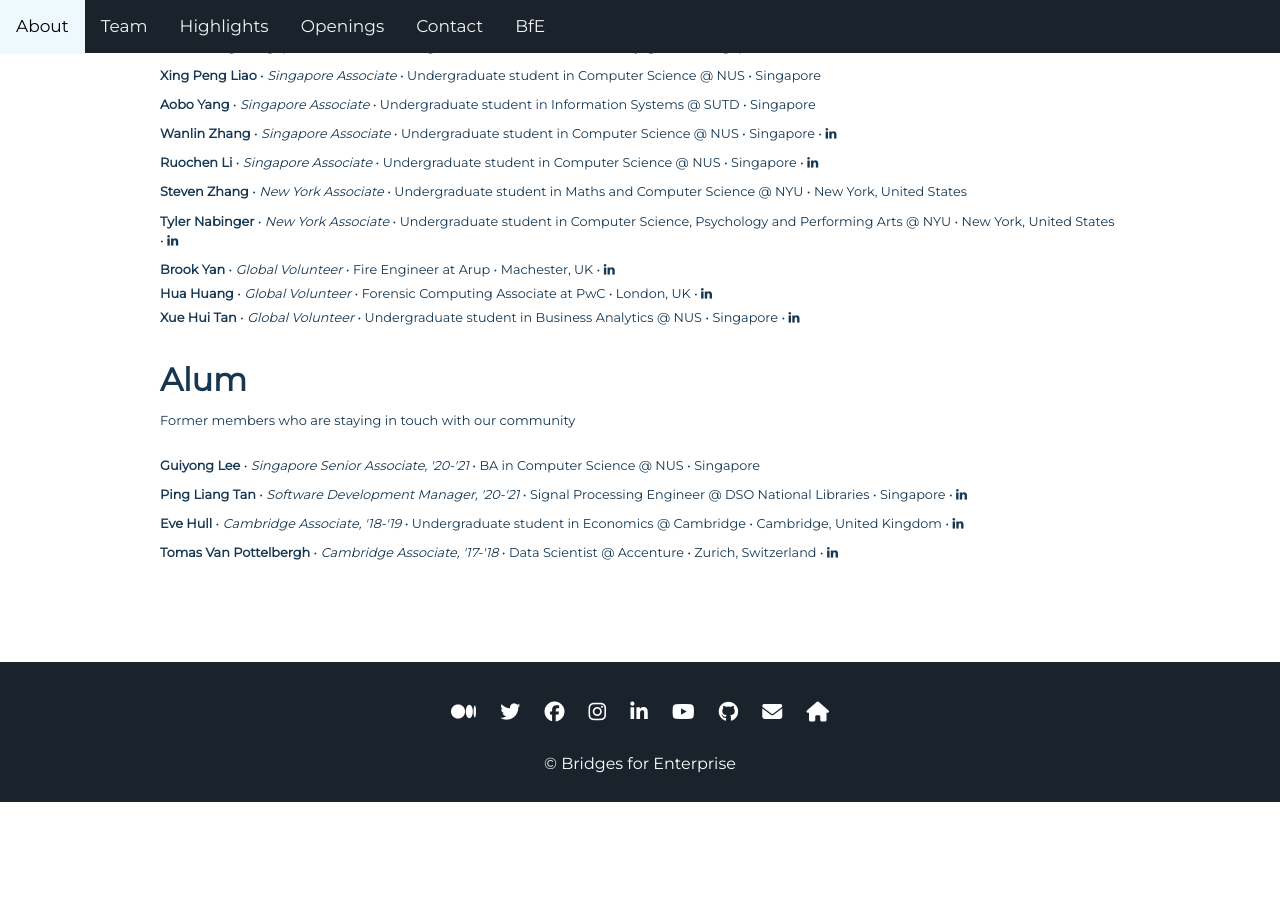
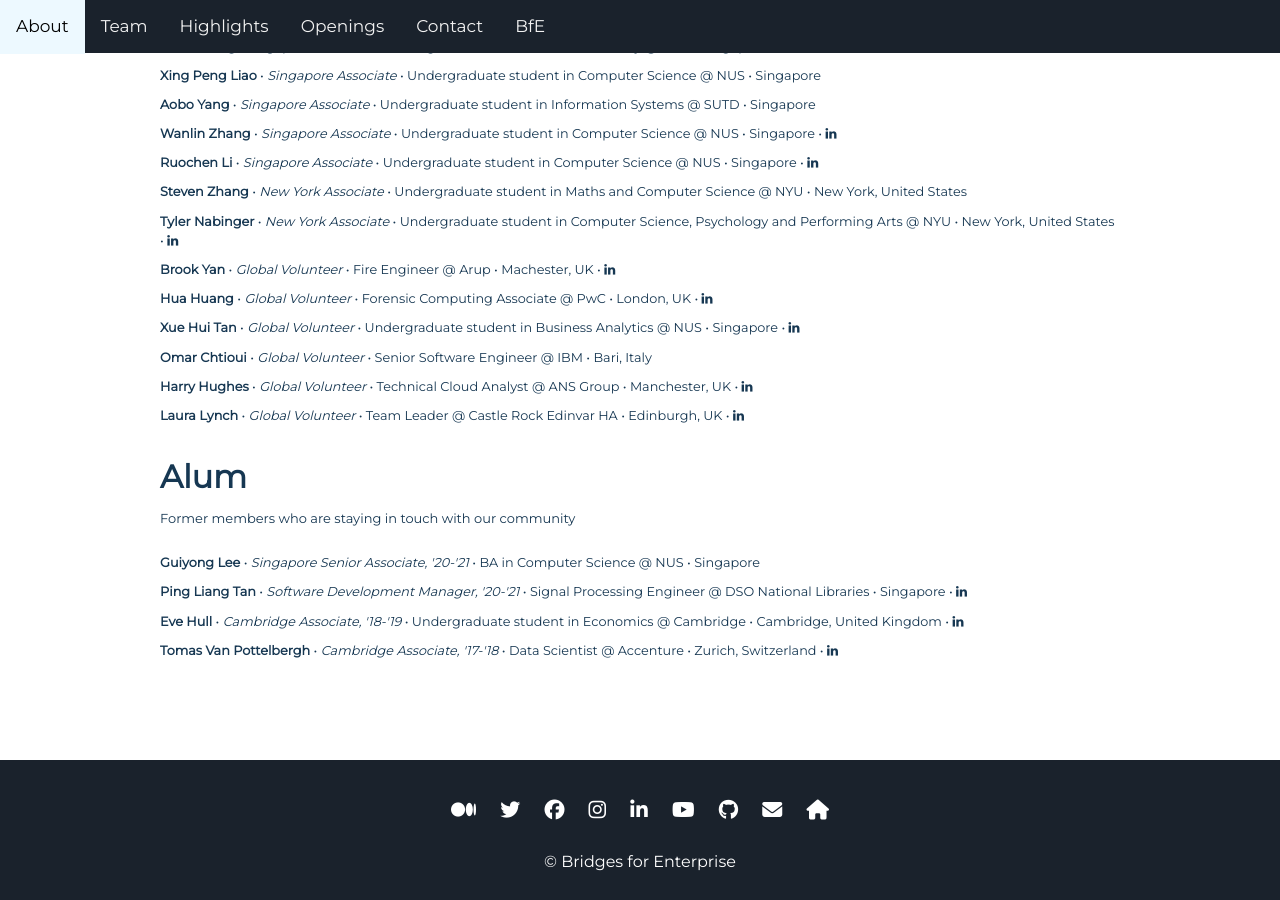
Before and after one commit to BfE-Technology/BfE-Technology.github.io, a Jekyll site: the page built from team.md, in a window 1280 px wide and 900 px high, scrolled down 5813 px. Built offline with Jekyll 4.4.1, drawn with Linux system fonts in a browser that asks for light colours; nearby versions of some CDN libraries; before the commit the page ends 6615 px from its top, so only the background shows below that.

Commit message:
Update team.md

```diff
--- a/team.md
+++ b/team.md
@@ -469,11 +469,22 @@ layout: subpage
   <strong>Tyler Nabinger</strong> • <em>New York Associate</em> • Undergraduate student in Computer Science, Psychology and Performing Arts @ NYU • New York, United States • <a href="https://www.linkedin.com/in/tyler-nabinger-3955aa162/" target="_blank"><i class="fa fa-linkedin-in"></i></a>
 </div>
 <div class="team-text-only">
-  <strong>Brook Yan</strong> • <em>Global Volunteer</em> • Fire Engineer at Arup • Machester, UK • <a href="https://www.linkedin.com/in/brook-yan-0b0298a0/" target="_blank"><i class="fa fa-linkedin-in"></i></a>
+  <strong>Brook Yan</strong> • <em>Global Volunteer</em> • Fire Engineer @ Arup • Machester, UK • <a href="https://www.linkedin.com/in/brook-yan-0b0298a0/" target="_blank"><i class="fa fa-linkedin-in"></i></a>
+</div>
 <div class="team-text-only">
-  <strong>Hua Huang</strong> • <em>Global Volunteer</em> • Forensic Computing Associate at PwC • London, UK • <a href="https://www.linkedin.com/in/hua-huang-27188011b/" target="_blank"><i class="fa fa-linkedin-in"></i></a>
+  <strong>Hua Huang</strong> • <em>Global Volunteer</em> • Forensic Computing Associate @ PwC • London, UK • <a href="https://www.linkedin.com/in/hua-huang-27188011b/" target="_blank"><i class="fa fa-linkedin-in"></i></a>
+</div>
 <div class="team-text-only">
   <strong>Xue Hui Tan</strong> • <em>Global Volunteer</em> • Undergraduate student in Business Analytics @ NUS • Singapore • <a href="https://www.linkedin.com/in/xue-hui-tan/" target="_blank"><i class="fa fa-linkedin-in"></i></a>
+</div>
+<div class="team-text-only">
+  <strong>Omar Chtioui</strong> • <em>Global Volunteer</em> • Senior Software Engineer @ IBM • Bari, Italy
+</div>
+<div class="team-text-only">
+  <strong>Harry Hughes</strong> • <em>Global Volunteer</em> • Technical Cloud Analyst @ ANS Group • Manchester, UK • <a href="https://www.linkedin.com/in/harrison-w-hughes/" target="_blank"><i class="fa fa-linkedin-in"></i></a>
+</div>
+<div class="team-text-only">
+  <strong>Laura Lynch</strong> • <em>Global Volunteer</em> • Team Leader @ Castle Rock Edinvar HA • Edinburgh, UK • <a href="https://www.linkedin.com/in/lauralynchedinburgh/" target="_blank"><i class="fa fa-linkedin-in"></i></a>
 </div>
 
 <h2> Alum </h2>
```
